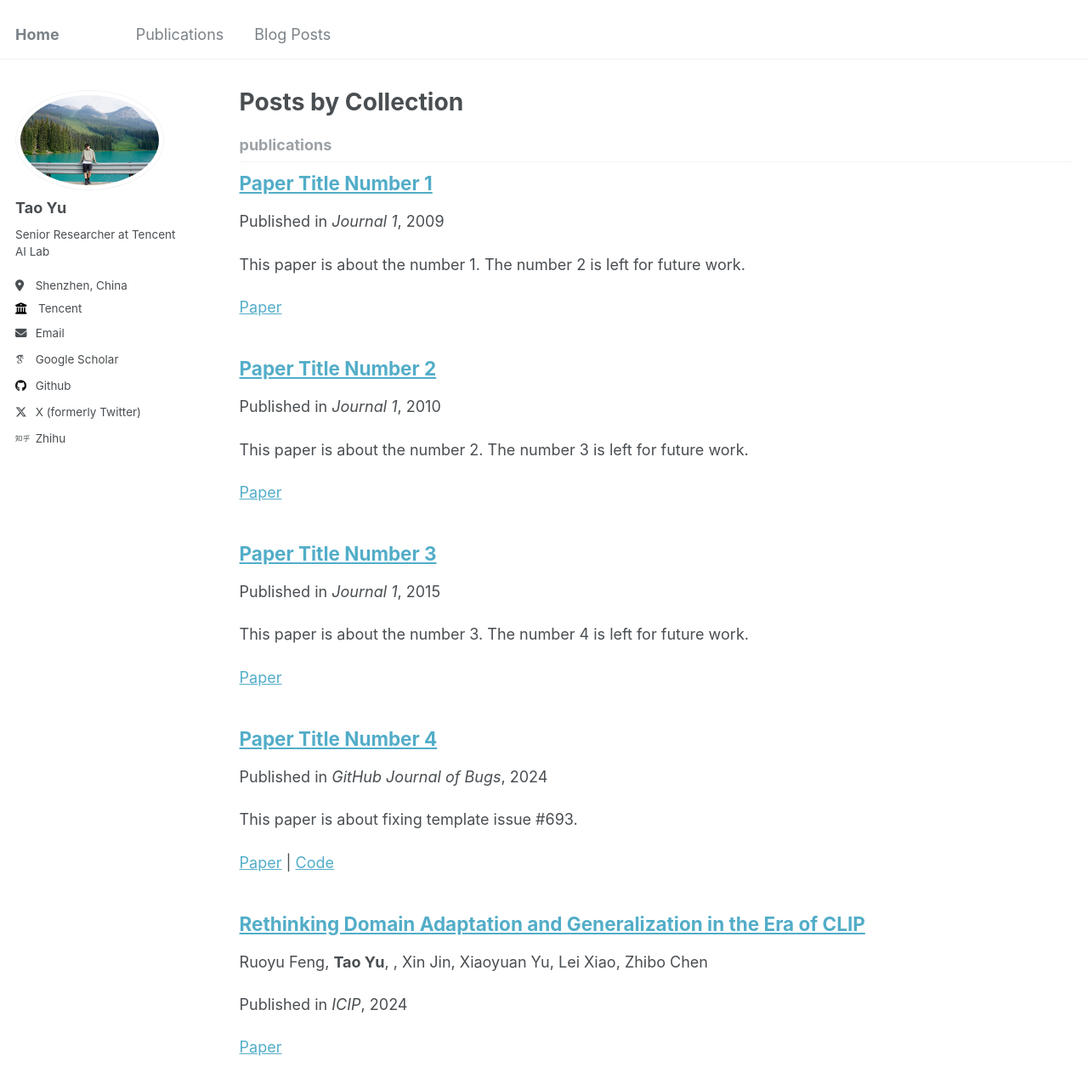
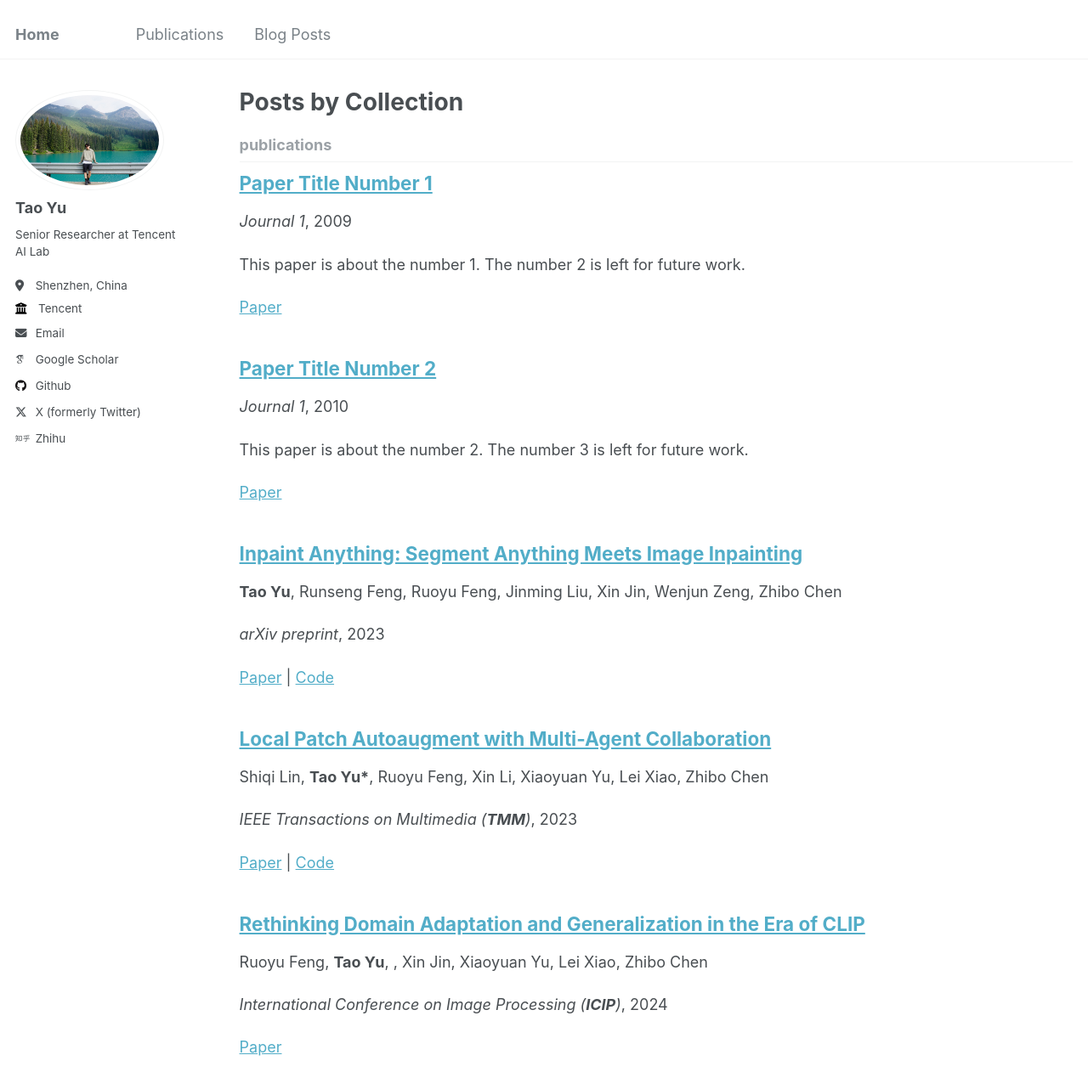
Before and after one commit to geekyutao/geekyutao.github.io, a Jekyll site: the page built from _pages/collection-archive.html, in a window 1280 px wide and 1400 px high. Shown: the top 1282 px of the window at 85% size. Built offline with Jekyll 4.4.1, drawn with Linux system fonts in a browser that asks for light colours; some web fonts are replaced.

Commit message:
initialize

```diff
--- a/_includes/archive-single.html
+++ b/_includes/archive-single.html
@@ -46,7 +46,7 @@
         {% if post.collection == 'teaching' %}
           <p> {{ post.type }}, <i>{{ post.venue }}</i>, {{ post.date | default: "1900-01-01" | date: "%Y" }} </p>
         {% elsif post.collection == 'publications' %}
-          <p>Published in <i>{{ post.venue }}</i>, {{ post.date | default: "1900-01-01" | date: "%Y" }} </p>
+          <p><i>{{ post.venue }}</i>, {{ post.date | default: "1900-01-01" | date: "%Y" }} </p>
         {% elsif post.date %}
          <p class="page__date"><strong><i class="fa fa-fw fa-calendar" aria-hidden="true"></i> {{ site.data.ui-text[site.locale].date_label | default: "Published:" }}</strong> <time datetime="{{ post.date | default: "1900-01-01" | date_to_xmlschema }}">{{ post.date | default: "1900-01-01" | date: "%B %d, %Y" }}</time></p>
         {% endif %}
--- a/_publications/2015-10-01-paper-title-number-3.md
+++ /dev/null
@@ -1,13 +0,0 @@
----
-title: "Paper Title Number 3"
-collection: publications
-permalink: /publication/2015-10-01-paper-title-number-3
-excerpt: 'This paper is about the number 3. The number 4 is left for future work.'
-date: 2015-10-01
-venue: 'Journal 1'
-slidesurl: 'http://academicpages.github.io/files/slides3.pdf'
-paperurl: 'http://academicpages.github.io/files/paper3.pdf'
-citation: 'Your Name, You. (2015). &quot;Paper Title Number 3.&quot; <i>Journal 1</i>. 1(3).'
----
-
-The contents above will be part of a list of publications, if the user clicks the link for the publication than the contents of section will be rendered as a full page, allowing you to provide more information about the paper for the reader. When publications are displayed as a single page, the contents of the above "citation" field will automatically be included below this section in a smaller font.
--- /dev/null
+++ b/_publications/2023-04-13-inpaint-anything-segment-anything-meets-image-inpainting.md
@@ -0,0 +1,12 @@
+---
+title: "Inpaint Anything: Segment Anything Meets Image Inpainting"
+collection: publications
+authors: '<b>Tao Yu</b>, Runseng Feng, Ruoyu Feng, Jinming Liu, Xin Jin, Wenjun Zeng, Zhibo Chen'
+permalink: /publication/2023-04-13-inpaint-anything-segment-anything-meets-image-inpainting
+# excerpt: 'This paper is about fixing template issue #693.'
+date: 2023-04-13
+venue: 'arXiv preprint'
+paperurl: 'https://arxiv.org/pdf/2304.06790'
+codeurl: 'https://github.com/geekyutao/Inpaint-Anything'
+# citation: 'Your Name, You. (2024). &quot;Paper Title Number 3.&quot; <i>GitHub Journal of Bugs</i>. 1(3).'
+---
--- /dev/null
+++ b/_publications/2023-05-02-local-patch-autoaugment-with-multi-agent-collaboration.md
@@ -0,0 +1,12 @@
+---
+title: "Local Patch Autoaugment with Multi-Agent Collaboration"
+collection: publications
+authors: 'Shiqi Lin, <b>Tao Yu*</b>, Ruoyu Feng, Xin Li, Xiaoyuan Yu, Lei Xiao, Zhibo Chen'
+permalink: /publication/2023-05-02-local-patch-autoaugment-with-multi-agent-collaboration
+# excerpt: 'This paper is about fixing template issue #693.'
+date: 2023-05-02
+venue: 'IEEE Transactions on Multimedia (<b>TMM</b>)'
+paperurl: 'https://arxiv.org/pdf/2103.11099'
+codeurl: 'https://github.com/LinShiqi047/PatchAutoAugment'
+# citation: 'Your Name, You. (2024). &quot;Paper Title Number 3.&quot; <i>GitHub Journal of Bugs</i>. 1(3).'
+---
--- a/_publications/2024-02-17-paper-title-number-4 copy.md
+++ /dev/null
@@ -1,13 +0,0 @@
----
-title: "Paper Title Number 4"
-collection: publications
-permalink: /publication/2024-02-17-paper-title-number-4
-excerpt: 'This paper is about fixing template issue #693.'
-date: 2024-02-17
-venue: 'GitHub Journal of Bugs'
-paperurl: 'http://academicpages.github.io/files/paper3.pdf'
-codeurl: 'https://github.com/geekyutao/homepage'
-citation: 'Your Name, You. (2024). &quot;Paper Title Number 3.&quot; <i>GitHub Journal of Bugs</i>. 1(3).'
----
-
-The contents above will be part of a list of publications, if the user clicks the link for the publication than the contents of section will be rendered as a full page, allowing you to provide more information about the paper for the reader. When publications are displayed as a single page, the contents of the above "citation" field will automatically be included below this section in a smaller font.
--- a/_publications/2024-07-21-paper-title-number-1.md
+++ b/_publications/2024-07-21-paper-title-number-1.md
@@ -5,7 +5,7 @@ authors: 'Ruoyu Feng, <b>Tao Yu</b>, , Xin Jin, Xiaoyuan Yu, Lei Xiao, Zhibo Che
 permalink: /publication/2024-07-21-rethinking-domain-adaptation-and-generalization-in-the-era-of-clip
 # excerpt: 'This paper is about fixing template issue #693.'
 date: 2024-07-21
-venue: 'ICIP'
+venue: 'International Conference on Image Processing (<b>ICIP</b>)'
 paperurl: 'https://arxiv.org/pdf/2407.15173'
-citation: 'Your Name, You. (2024). &quot;Paper Title Number 3.&quot; <i>GitHub Journal of Bugs</i>. 1(3).'
+# citation: 'Your Name, You. (2024). &quot;Paper Title Number 3.&quot; <i>GitHub Journal of Bugs</i>. 1(3).'
 ---
```
